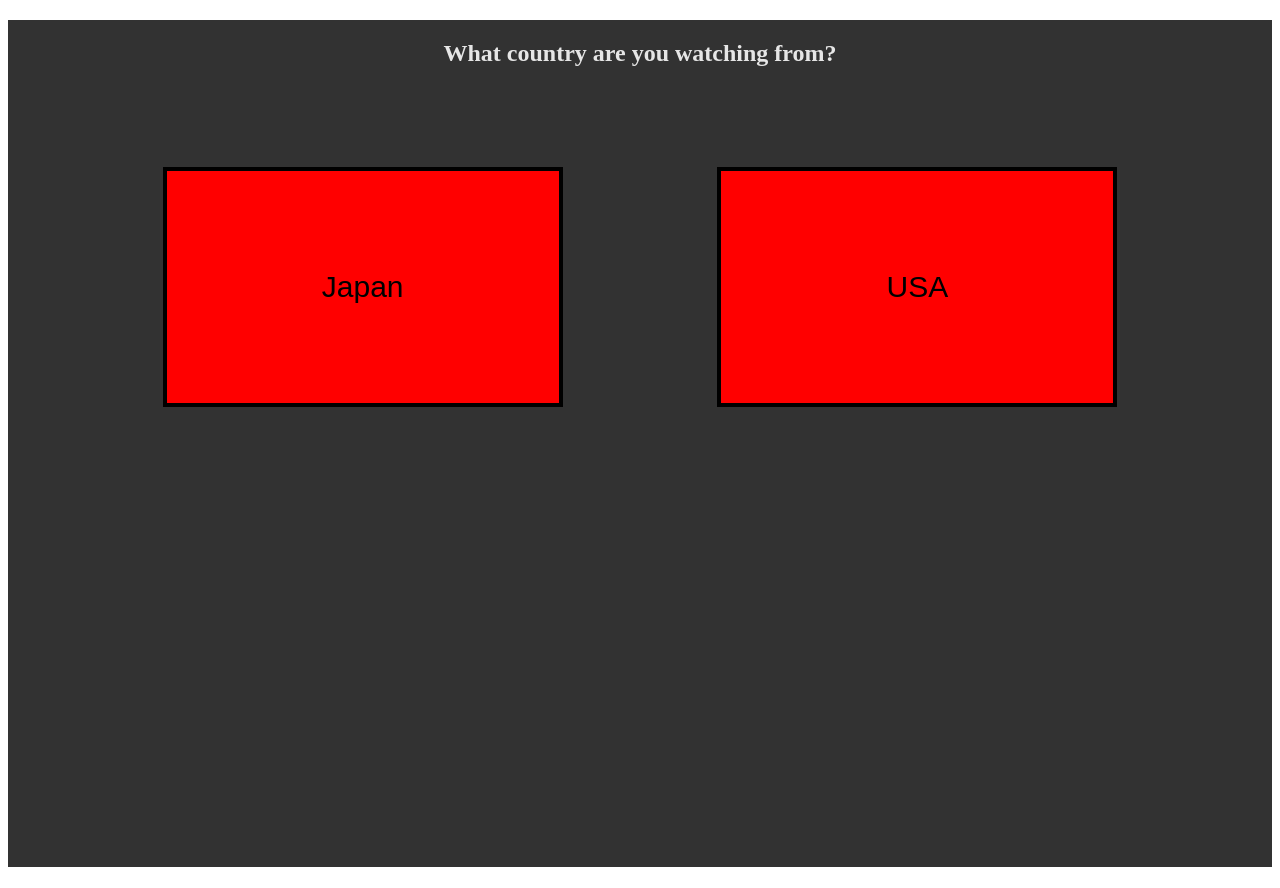
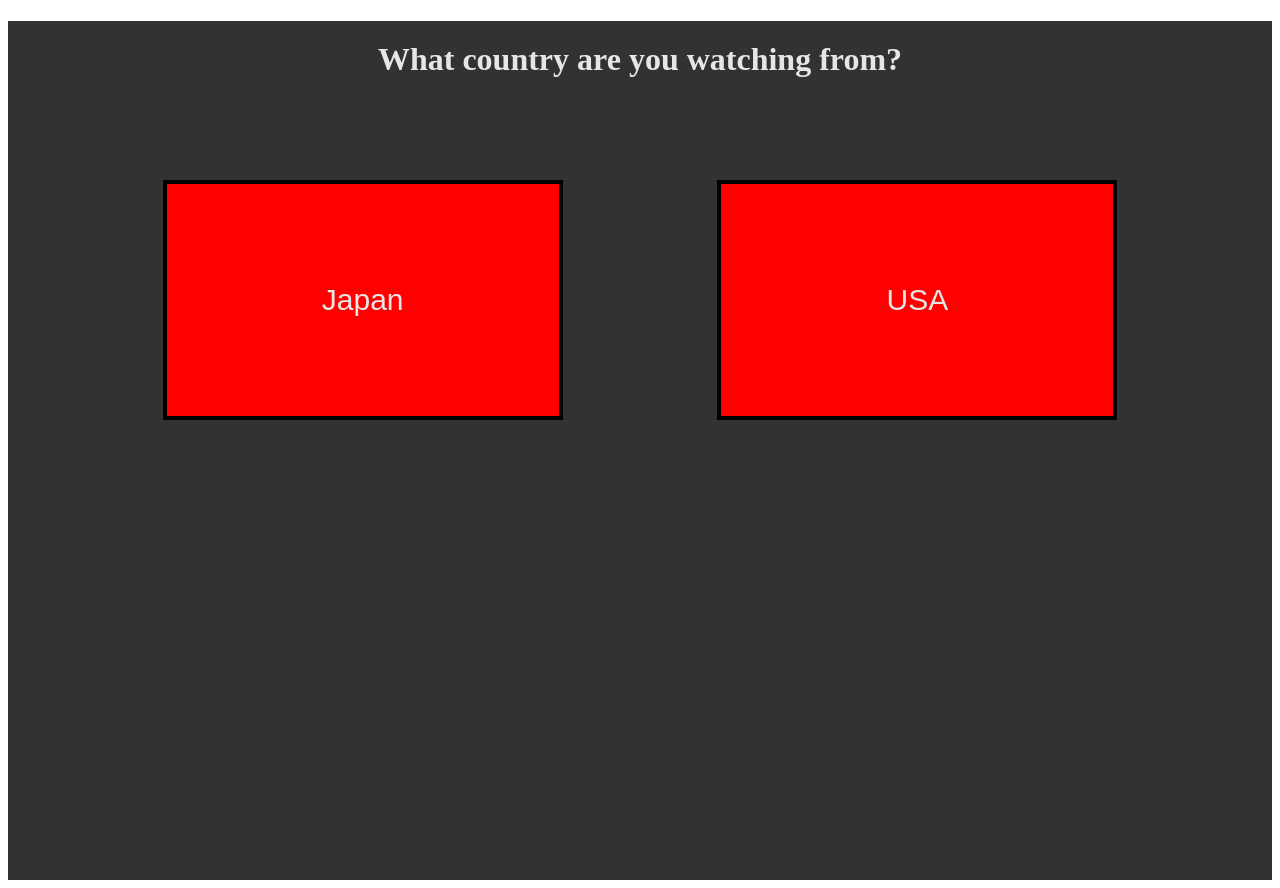
Before and after one commit to deanachou/movie-decidinator, a React (Vite) app in the folder client/: page / in a window 1280 px wide. Built offline with nearby package versions, Linux system fonts and the light colour scheme; no server answers.

Commit message:
fix: text color on quiz cards, cleanup

```diff
--- a/client/src/components/QuizCard.css
+++ b/client/src/components/QuizCard.css
@@ -3,6 +3,7 @@
   font-weight: 500;
   font-size: 30px;
   text-align: center;
+  color: rgb(230, 230, 230);
   padding: 8px;
   width: 50vh;
   height: 30vh;
--- a/client/src/components/QuizCard.jsx
+++ b/client/src/components/QuizCard.jsx
@@ -65,7 +65,6 @@ const QuizCard = ({ questionCount, setQuestionCount }) => {
     const newResponse = await fetch(`${BASE_URL}/result`, {
       method: "POST",
       headers: {
-
         "Content-Type": "application/json",
       },
       body: JSON.stringify({
@@ -88,9 +87,6 @@ const QuizCard = ({ questionCount, setQuestionCount }) => {
       },
     });
     let historyData = await fetchedData.json();
-    // const sortedDataDesc = historyData.sort((a, b) => {
-    //   return b.date_searched - a.date_searched;
-    // });
     setHistory([...historyData]);
   };
 
--- a/client/src/components/QuizPage.jsx
+++ b/client/src/components/QuizPage.jsx
@@ -19,7 +19,7 @@ const QuizPage = () => {
 
   return (
     <main className="mainQuizPage">
-      <h2 className="question">{quizQuestions[questionCount]}</h2>
+      <h1 className="question">{quizQuestions[questionCount]}</h1>
       <div className="cardContainer">
         <QuizCard
           questionCount={questionCount}
--- a/client/src/components/ResultPage.jsx
+++ b/client/src/components/ResultPage.jsx
@@ -17,7 +17,6 @@ const ResultPage = ({ responses, addResponseHistory, endOfQuiz }) => {
   }, [endOfQuiz]);
 
   useEffect(() => {
-    console.log("button clicked, handleGetResult done");
     console.log("click", resultClick);
     console.log("result", result);
   }, [resultClick]);
```
Also changed, not shown: 1 other file (tests, documents, lock files or other folders).
